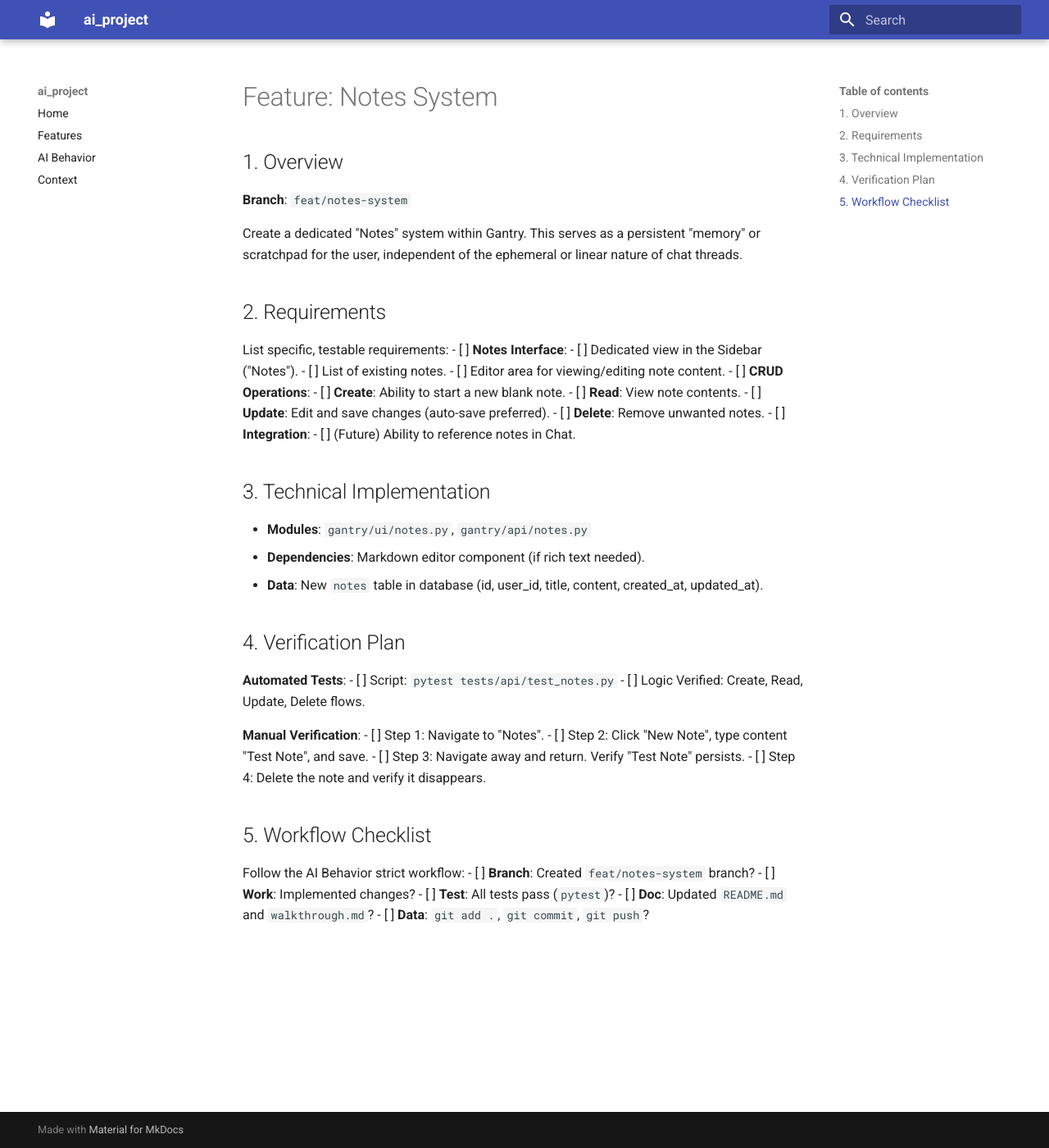
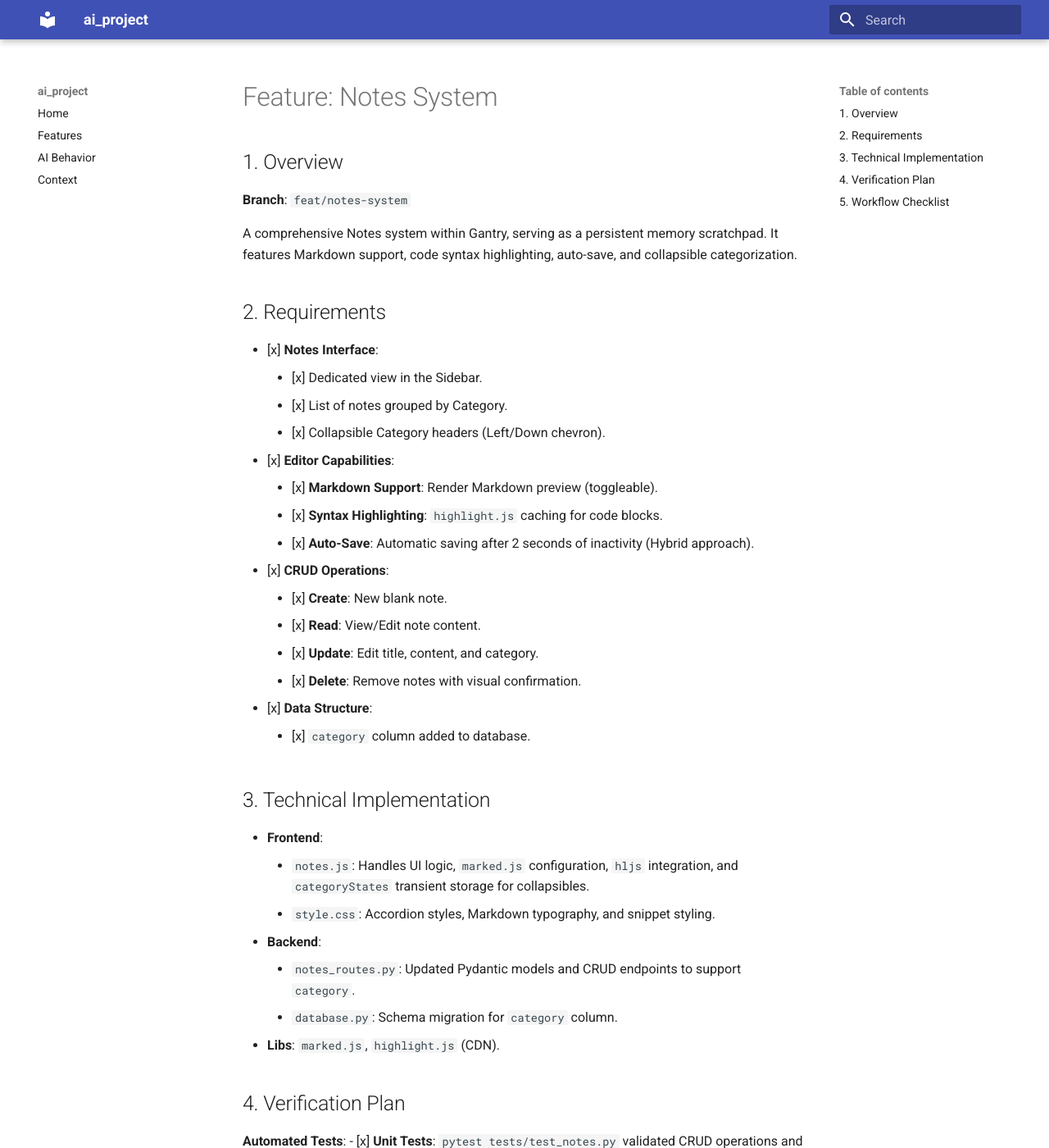
Before and after one commit to jlwestsr/nebulus, an MkDocs documentation site: the page built from docs/features/25_notes_system.md, in a window 1280 px wide and 1400 px high. Shown: the whole window at 82% size. Built offline with MkDocs 1.6.1 and Material for MkDocs 9.7.7, drawn with Linux system fonts in a browser that asks for light colours; some of the changed text lies outside the part shown.

Commit message:
feat(notes): Complete Notes System, Theme Toggle, and Documentation

```diff
--- a/docs/features/25_notes_system.md
+++ b/docs/features/25_notes_system.md
@@ -3,42 +3,47 @@
 ## 1. Overview
 **Branch**: `feat/notes-system`
 
-Create a dedicated "Notes" system within Gantry. This serves as a persistent "memory" or scratchpad for the user, independent of the ephemeral or linear nature of chat threads.
+A comprehensive Notes system within Gantry, serving as a persistent memory scratchpad. It features Markdown support, code syntax highlighting, auto-save, and collapsible categorization.
 
 ## 2. Requirements
-List specific, testable requirements:
-- [ ] **Notes Interface**:
-    - [ ] Dedicated view in the Sidebar ("Notes").
-    - [ ] List of existing notes.
-    - [ ] Editor area for viewing/editing note content.
-- [ ] **CRUD Operations**:
-    - [ ] **Create**: Ability to start a new blank note.
-    - [ ] **Read**: View note contents.
-    - [ ] **Update**: Edit and save changes (auto-save preferred).
-    - [ ] **Delete**: Remove unwanted notes.
-- [ ] **Integration**:
-    - [ ] (Future) Ability to reference notes in Chat.
+- [x] **Notes Interface**:
+    - [x] Dedicated view in the Sidebar.
+    - [x] List of notes grouped by Category.
+    - [x] Collapsible Category headers (Left/Down chevron).
+- [x] **Editor Capabilities**:
+    - [x] **Markdown Support**: Render Markdown preview (toggleable).
+    - [x] **Syntax Highlighting**: `highlight.js` caching for code blocks.
+    - [x] **Auto-Save**: Automatic saving after 2 seconds of inactivity (Hybrid approach).
+- [x] **CRUD Operations**:
+    - [x] **Create**: New blank note.
+    - [x] **Read**: View/Edit note content.
+    - [x] **Update**: Edit title, content, and category.
+    - [x] **Delete**: Remove notes with visual confirmation.
+- [x] **Data Structure**:
+    - [x] `category` column added to database.
 
 ## 3. Technical Implementation
-- **Modules**: `gantry/ui/notes.py`, `gantry/api/notes.py`
-- **Dependencies**: Markdown editor component (if rich text needed).
-- **Data**: New `notes` table in database (id, user_id, title, content, created_at, updated_at).
+- **Frontend**:
+    - `notes.js`: Handles UI logic, `marked.js` configuration, `hljs` integration, and `categoryStates` transient storage for collapsibles.
+    - `style.css`: Accordion styles, Markdown typography, and snippet styling.
+- **Backend**:
+    - `notes_routes.py`: Updated Pydantic models and CRUD endpoints to support `category`.
+    - `database.py`: Schema migration for `category` column.
+- **Libs**: `marked.js`, `highlight.js` (CDN).
 
 ## 4. Verification Plan
 **Automated Tests**:
-- [ ] Script: `pytest tests/api/test_notes.py`
-- [ ] Logic Verified: Create, Read, Update, Delete flows.
+- [x] **Unit Tests**: `pytest tests/test_notes.py` validated CRUD operations and Category handling.
+- [x] **Browser Tests**:
+    - Verified Auto-save triggers.
+    - Verified Syntax Highlighting renders correctly.
+    - Verified Category collapse/expand logic and icon rotation.
 
 **Manual Verification**:
-- [ ] Step 1: Navigate to "Notes".
-- [ ] Step 2: Click "New Note", type content "Test Note", and save.
-- [ ] Step 3: Navigate away and return. Verify "Test Note" persists.
-- [ ] Step 4: Delete the note and verify it disappears.
+- [x] Full "Day in the Life" test pass completed.
 
 ## 5. Workflow Checklist
-Follow the AI Behavior strict workflow:
-- [ ] **Branch**: Created `feat/notes-system` branch?
-- [ ] **Work**: Implemented changes?
-- [ ] **Test**: All tests pass (`pytest`)?
-- [ ] **Doc**: Updated `README.md` and `walkthrough.md`?
-- [ ] **Data**: `git add .`, `git commit`, `git push`?
+- [x] **Branch**: `feat/notes-system`
+- [x] **Work**: Implemented all features.
+- [x] **Test**: Unit and Browser tests passed.
+- [x] **Doc**: Updated roadmap and walkthrough.
```
Also changed, not shown: docs/features/19_comprehensive_ui_roadmap.md (+3 -2 lines), docs/features/28_global_theme_toggle.md (added, +38 -0 lines), gantry/public/style.css (+328 -94 lines), 5 other files.
